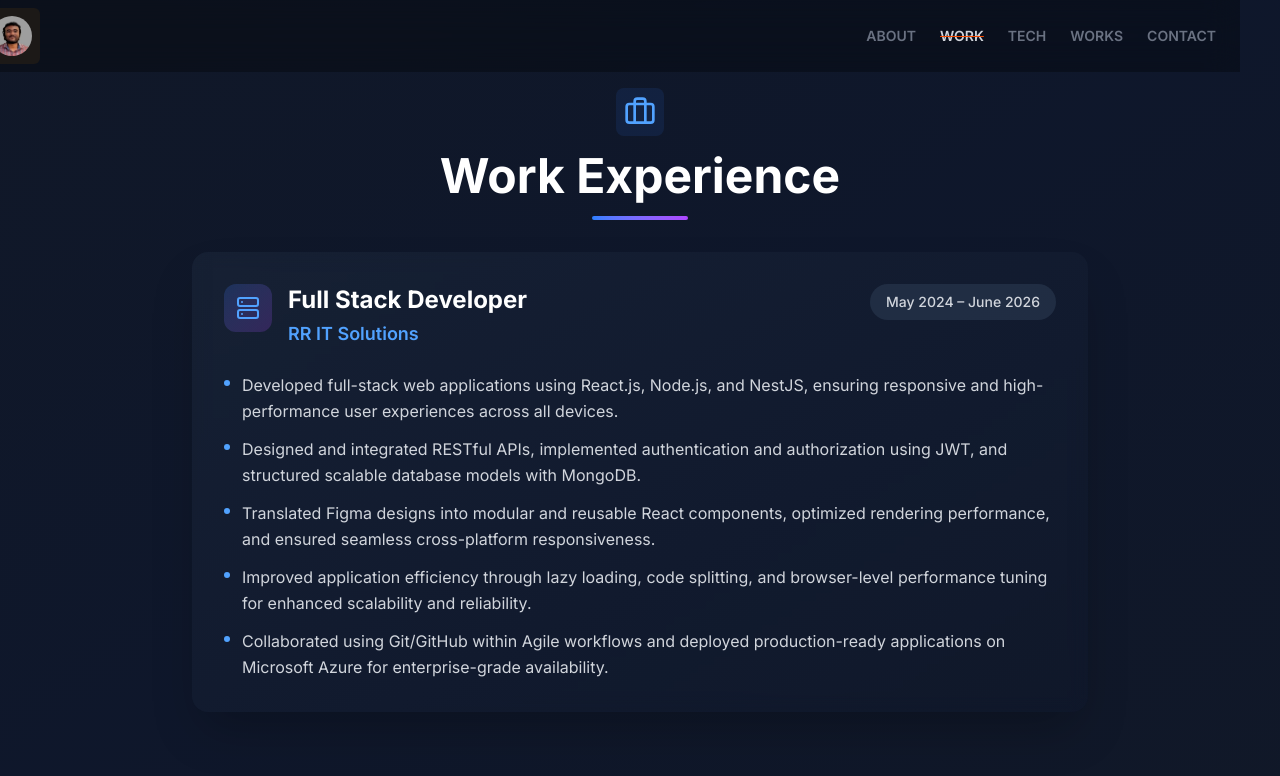
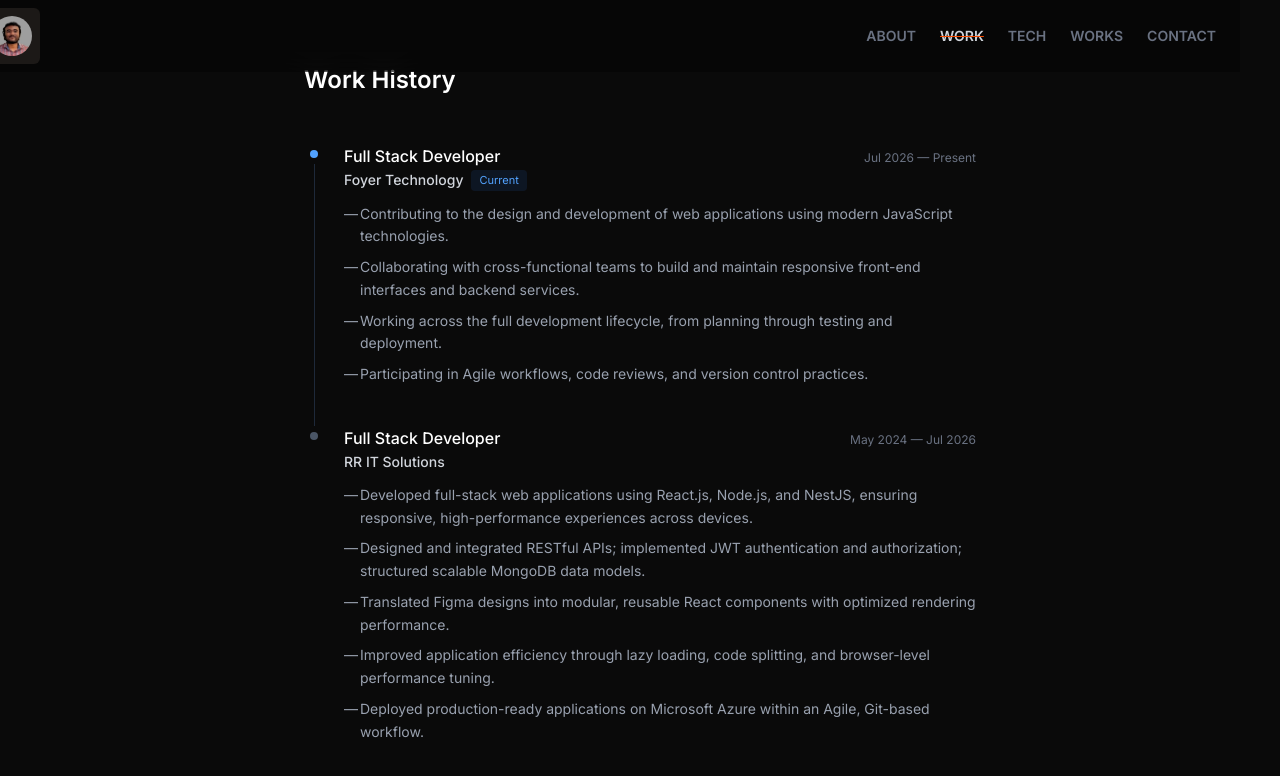
Before and after one commit to diwakarworks/My-portfolio, a Next.js app in the folder portfolio/: page /work in a window 1280 px wide. Shown: the top 776 px of the page. Built offline with nearby package versions, Linux system fonts and the light colour scheme.

Commit message:
Update page.tsx

```diff
--- a/portfolio/src/app/work/page.tsx
+++ b/portfolio/src/app/work/page.tsx
@@ -1,80 +1,109 @@
 "use client";
-import { Server, Briefcase } from "lucide-react";
 
-const experience = {
+const experiences = [
+  {
+    company: "Foyer Technology",
+    companyUrl: "https://foyertech.com",
+    role: "Full Stack Developer",
+    duration: "Jul 2026 — Present",
+    current: true,
+    description: [
+      "Contributing to the design and development of web applications using modern JavaScript technologies.",
+      "Collaborating with cross-functional teams to build and maintain responsive front-end interfaces and backend services.",
+      "Working across the full development lifecycle, from planning through testing and deployment.",
+      "Participating in Agile workflows, code reviews, and version control practices.",
+    ],
+  },
+  {
     company: "RR IT Solutions",
+    companyUrl: "https://www.rritsolutions.com",
     role: "Full Stack Developer",
-  duration: "May 2024 – June 2026",
-  icon: Server,
+    duration: "May 2024 — Jul 2026",
+    current: false,
     description: [
-    "Developed full-stack web applications using React.js, Node.js, and NestJS, ensuring responsive and high-performance user experiences across all devices.",
-    "Designed and integrated RESTful APIs, implemented authentication and authorization using JWT, and structured scalable database models with MongoDB.",
-    "Translated Figma designs into modular and reusable React components, optimized rendering performance, and ensured seamless cross-platform responsiveness.",
-    "Improved application efficiency through lazy loading, code splitting, and browser-level performance tuning for enhanced scalability and reliability.",
-    "Collaborated using Git/GitHub within Agile workflows and deployed production-ready applications on Microsoft Azure for enterprise-grade availability.",
+      "Developed full-stack web applications using React.js, Node.js, and NestJS, ensuring responsive, high-performance experiences across devices.",
+      "Designed and integrated RESTful APIs; implemented JWT authentication and authorization; structured scalable MongoDB data models.",
+      "Translated Figma designs into modular, reusable React components with optimized rendering performance.",
+      "Improved application efficiency through lazy loading, code splitting, and browser-level performance tuning.",
+      "Deployed production-ready applications on Microsoft Azure within an Agile, Git-based workflow.",
     ],
-};
+  },
+];
 
 export default function WorkExperience() {
-  const Icon = experience.icon;
-
   return (
-    <div className="min-h-screen bg-gradient-to-br from-gray-900 via-slate-900 to-gray-900 flex flex-col items-center justify-center px-4 sm:px-6 lg:px-8 py-8">
-      <div className="max-w-4xl w-full">
-
-        {/* Header */}
-        <div className="text-center mb-8">
-          <div className="inline-flex items-center justify-center p-2 bg-blue-500/10 rounded-lg mb-4">
-            <Briefcase className="w-8 h-8 text-blue-400" />
-          </div>
-          <h1 className="text-4xl md:text-5xl font-bold text-white mb-4">
-            Work Experience
-          </h1>
-          <div className="w-24 h-1 bg-gradient-to-r from-blue-500 to-purple-500 mx-auto rounded-full"></div>
+    <div className="min-h-screen bg-[#0a0a0a] flex justify-center px-4 sm:px-6 lg:px-8 py-16">
+      <div className="max-w-2xl w-full">
+        <div className="mb-12">
+          <h1 className="text-2xl font-semibold text-white mb-12">Work History</h1>
         </div>
 
-        {/* Experience Card */}
-        <div className="bg-gradient-to-br from-slate-800/50 to-slate-900/50 backdrop-blur-sm rounded-2xl p-6 md:p-8 border border-slate-700/50 hover:border-blue-500/50 transition-all duration-300 shadow-2xl">
+        <div>
+          {experiences.map((exp, i) => (
+            <div
+              key={i}
+              className="grid gap-5"
+              style={{ gridTemplateColumns: "20px 1fr" }}
+            >
+              <div className="flex flex-col items-center">
+                <div
+                  className={`w-2 h-2 rounded-full mt-1.5 flex-shrink-0 ${
+                    exp.current ? "bg-blue-400" : "bg-gray-600"
+                  }`}
+                />
+                {i !== experiences.length - 1 && (
+                  <div className="w-px flex-1 bg-gray-800 mt-1.5" />
+                )}
+              </div>
 
-          {/* Card Header */}
-          <div className="flex flex-col sm:flex-row sm:items-start sm:justify-between gap-4 mb-6">
-            <div className="flex items-start gap-4">
-              <div className="p-3 bg-gradient-to-br from-blue-500/20 to-purple-500/20 rounded-xl">
-                <Icon className="w-6 h-6 text-blue-400" />
-              </div>
-              <div>
-                <h2 className="text-2xl font-bold text-white mb-1">
-                  {experience.role}
-                </h2>
-                <a
-                  href="https://www.rritsolutions.com"
-                  target="_blank"
-                  rel="noopener noreferrer"
-                  className="text-blue-400 hover:text-blue-300 font-semibold text-lg transition-colors duration-200"
-                >
-                  {experience.company}
-                </a>
-              </div>
-            </div>
-            <span className="inline-flex items-center px-4 py-2 bg-slate-700/50 rounded-full text-sm text-gray-300 font-medium whitespace-nowrap">
-              {experience.duration}
+              <div className={i === experiences.length - 1 ? "pb-0" : "pb-10"}>
+                <div className="flex items-baseline justify-between flex-wrap gap-x-3 gap-y-1 mb-0.5">
+                  <h3 className="text-white font-medium text-base">
+                    {exp.role}
+                  </h3>
+                  <span className="text-xs text-gray-500 whitespace-nowrap">
+                    {exp.duration}
                   </span>
                 </div>
 
-          {/* Description */}
-          <ul className="space-y-3">
-            {experience.description.map((point, i) => (
+                <div className="mb-3 flex items-center gap-2">
+                  {exp.companyUrl ? (
+                    <a
+                      href={exp.companyUrl}
+                      target="_blank"
+                      rel="noopener noreferrer"
+                      className="text-sm text-gray-300 font-medium hover:text-white transition-colors"
+                    >
+                      {exp.company}
+                    </a>
+                  ) : (
+                    <span className="text-sm text-gray-300 font-medium">
+                      {exp.company}
+                    </span>
+                  )}
+                  {exp.current && (
+                    <span className="text-[11px] text-blue-400 bg-blue-500/10 px-2 py-0.5 rounded">
+                      Current
+                    </span>
+                  )}
+                </div>
+
+                <ul className="space-y-2">
+                  {exp.description.map((point, j) => (
                     <li
-                key={i}
-                className="flex items-start gap-3 text-gray-300 leading-relaxed"
+                      key={j}
+                      className="text-sm text-gray-400 leading-relaxed pl-4 relative"
                     >
-                <span className="mt-2 w-1.5 h-1.5 bg-blue-400 rounded-full flex-shrink-0"></span>
-                <span className="flex-1">{point}</span>
+                      <span className="absolute left-0">—</span>
+                      {point}
                     </li>
                   ))}
                 </ul>
               </div>
             </div>
+          ))}
+        </div>
+      </div>
     </div>
   );
 }
```
Lines whose indentation alone changed are shown as unchanged.
